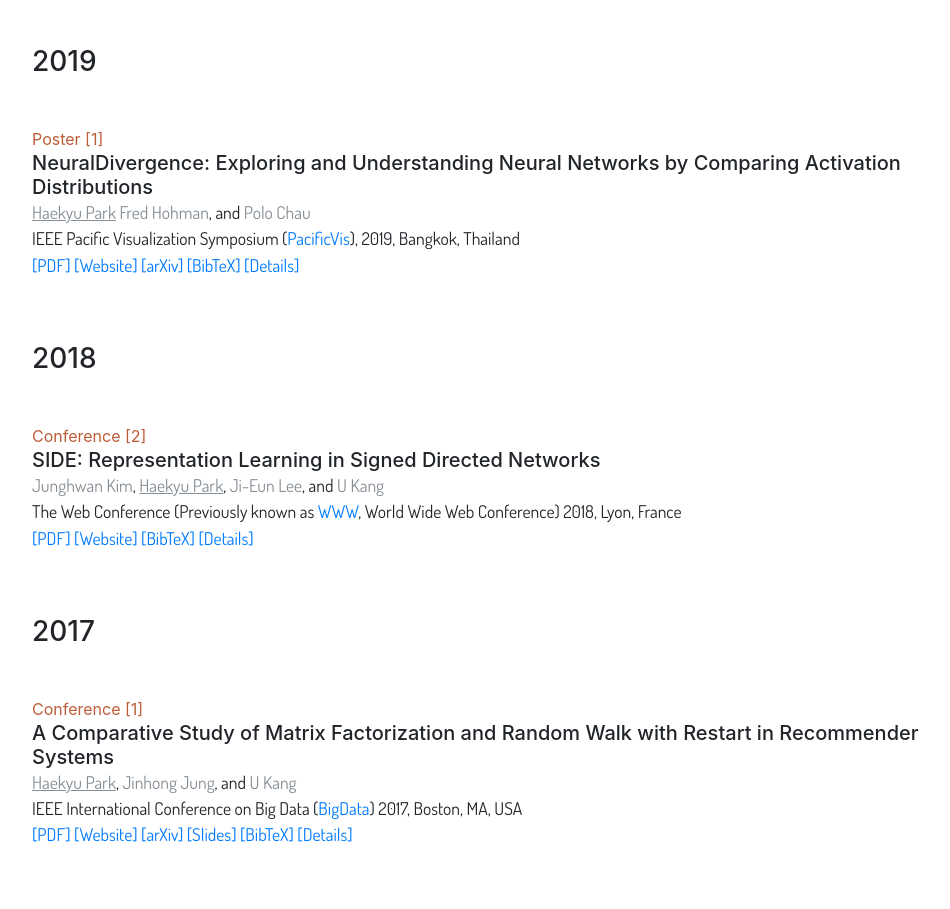
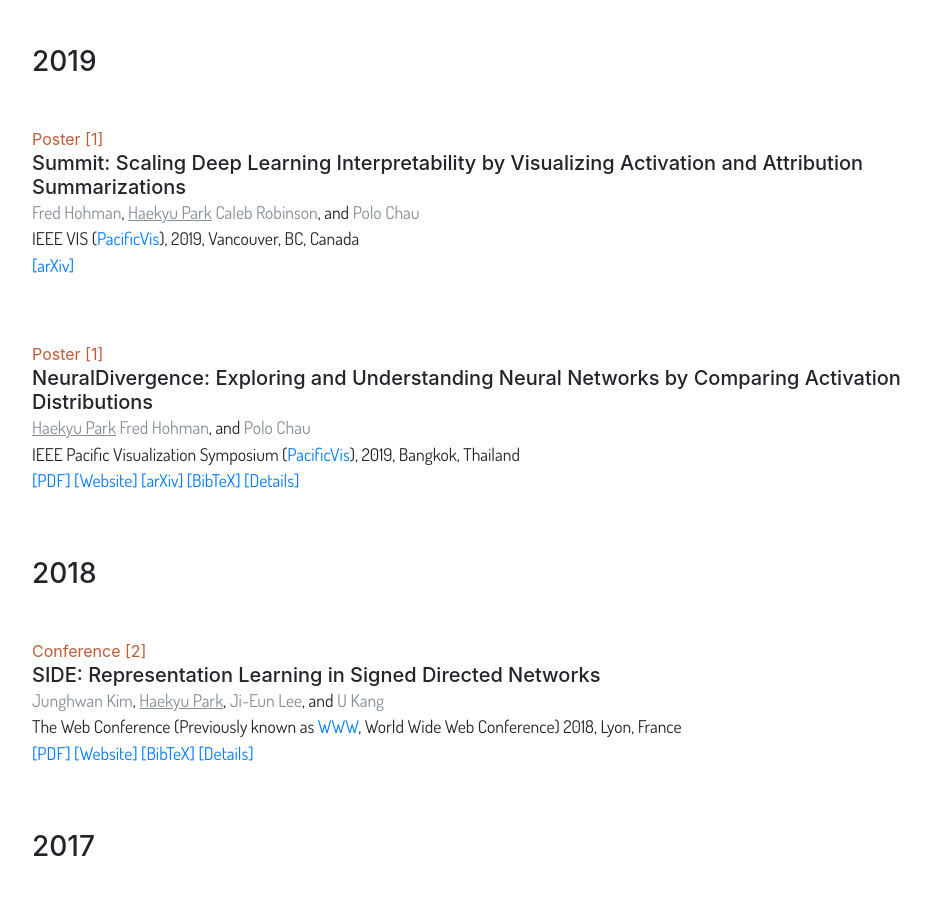
Before and after one commit to haekyu/haekyu.github.io, a website with bundled scripts: page index.html in a window 1280 px wide. Shown: the part 1690-2599 px from the top of the page, without its empty margins (288-1238 px from the left). Built offline with nearby package versions, Linux system fonts and the light colour scheme; a web font is replaced by a local one.

Commit message:
summit in the publication

```diff
--- a/index.html
+++ b/index.html
@@ -196,6 +196,45 @@
 
           <h3 class="mb-5">2019</h3>
 
+          <!-- Summit -->
+          <div class="resume-item d-flex flex-column flex-md-row mb-5">
+            <div class="resume-content mr-auto">
+              <font color="#BD5D38">Poster [1]</font>
+              <h5 class="mb-0">
+                Summit: Scaling Deep Learning Interpretability by Visualizing Activation and Attribution Summarizations
+              </h5>
+              <div class="subheading mb-3">
+                <a href="https://fredhohman.com"><font color="868e96">Fred Hohman</font></a>,
+                <a href="https://haekyu.github.io"><font color="868e96"><u>Haekyu Park</u></font></a>
+                <a href="http://calebrob.com"><font color="868e96">Caleb Robinson</font></a>, and
+                <a href="https://www.cc.gatech.edu/~dchau/"><font color="868e96">Polo Chau</font></a><br>
+                IEEE VIS
+                (<a href="http://ieeevis.org/year/2019/welcome">PacificVis</a>), 2019,
+                Vancouver, BC, Canada <br>
+                <!-- <a href="assets/papers/19-pacificvis-neural-divergence.pdf">[PDF]</a> -->
+                <!-- <a href="http://haekyu.com/neural-divergence/">[Website]</a> -->
+                <a href="https://arxiv.org/abs/1904.02323">[arXiv]</a>
+                <!-- <a href=#none onclick=toggle_block('bibtex-neuraldivergence');>[BibTeX]</a>
+                <a href=#none onclick=toggle_block('detail-neuraldivergence');>[Details]</a>
+                <pre id='bibtex-neuraldivergence' style="display: none; transform: translate(-155px, 15px); font-size: 15px">
+                  @inproceedings{park2019neuraldivergence,
+                    title={NeuralDivergence: Exploring and Understanding Neural Networks by Comparing Activation Distributions},
+                    author={Park, Haekyu and Hohman, Fred and Chau, Duen Horng},
+                    booktitle={Poster, Pacific Visualization Symposium (PacificVis)},
+                    year={2019},
+                    publisher={IEEE},
+                    url={http://haekyu.com/neural-divergence/}
+                  }
+                </pre>
+                <div id='detail-neuraldivergence' style="text-align:justify; display:none;">
+                  <br>
+                  As deep neural networks are increasingly used in solving high-stake problems, there is a pressing need to understand their internal decision mechanisms. Visualization has helped address this problem by assisting with interpreting complex deep neural networks. However, current tools often support only single data instances, or visualize layers in isolation. We present NeuralDivergence, an interactive visualization system that uses activation distributions as a high-level summary of what a model has learned. NeuralDivergence enables users to interactively summarize and compare activation distributions across layers, classes, and instances (e.g., pairs of adversarial attacked and benign images), helping them gain better understanding of neural network models.
+                </div> -->
+              </div>
+            </div>
+          </div>
+          <!-- NeuralDivergence END -->
+
           <!-- NeuralDivergence -->
           <div class="resume-item d-flex flex-column flex-md-row mb-5">
             <div class="resume-content mr-auto">
@@ -232,7 +271,7 @@
               </div>
             </div>
           </div>
-          <!-- SIDE END -->
+          <!-- NeuralDivergence END -->
 
           <h3 class="mb-5">2018</h3>
 
```
